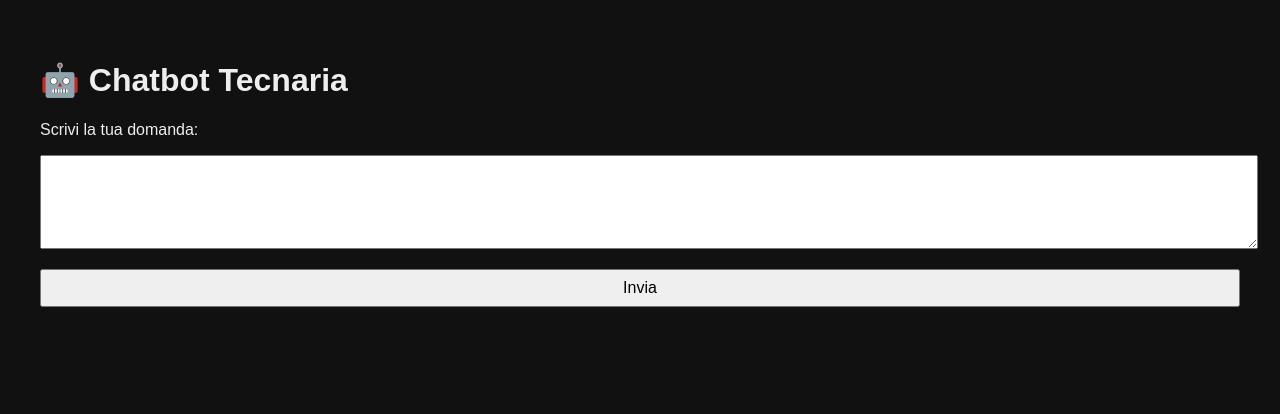
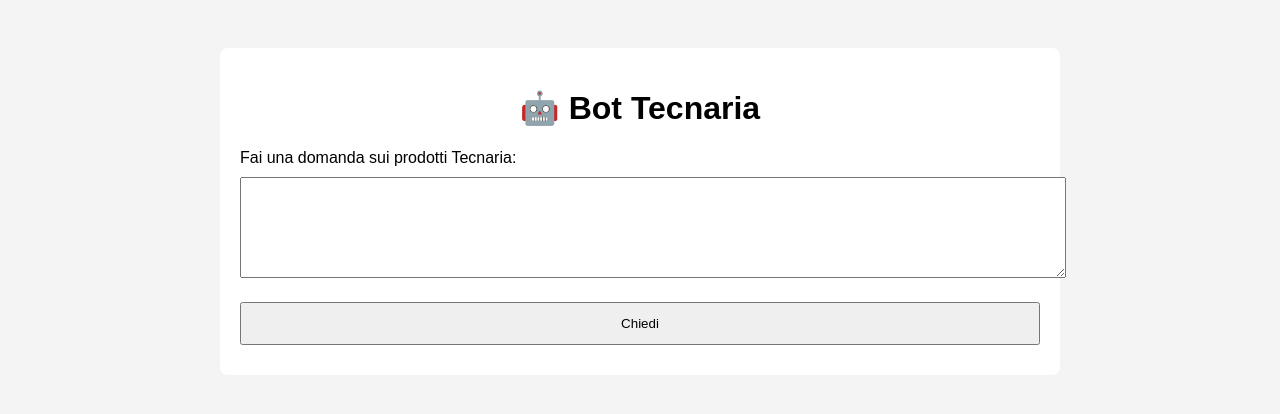
Before and after one commit to ZanRoberto/Tecnaria_V3, a Flask app: template templates/index.html in a window 1280 px wide. Shown: the top 414 px of the page. Run offline with Flask 3, Linux system fonts and the light colour scheme; the template is opened without the code that fills it, so the values that code supplies are empty.

Commit message:
Update index.html

```diff
--- a/templates/index.html
+++ b/templates/index.html
@@ -2,43 +2,26 @@
 <html lang="it">
 <head>
     <meta charset="UTF-8">
-    <title>Chatbot Tecnaria</title>
-    <meta name="viewport" content="width=device-width, initial-scale=1">
+    <title>Bot Tecnaria</title>
     <style>
-        body {
-            background-color: #111;
-            color: #eee;
-            font-family: Arial, sans-serif;
-            padding: 2rem;
-        }
-        input, textarea, button {
-            font-size: 1rem;
-            padding: 0.5rem;
-            width: 100%;
-            margin-top: 1rem;
-        }
-        .risposta {
-            margin-top: 2rem;
-            white-space: pre-wrap;
-            background: #222;
-            padding: 1rem;
-            border-radius: 0.5rem;
-        }
+        body { font-family: Arial, sans-serif; padding: 40px; background-color: #f4f4f4; }
+        textarea, input[type=submit] { width: 100%; padding: 12px; margin: 10px 0; }
+        .box { background: white; padding: 20px; border-radius: 8px; max-width: 800px; margin: auto; }
+        h1 { text-align: center; }
     </style>
 </head>
 <body>
-    <h1>🤖 Chatbot Tecnaria</h1>
-    <form method="POST">
-        <label for="domanda">Scrivi la tua domanda:</label>
-        <textarea id="domanda" name="domanda" rows="4"></textarea>
-        <button type="submit">Invia</button>
-    </form>
-
-    {% if risposta %}
-    <div class="risposta">
-        <strong>Risposta:</strong>
-        <p>{{ risposta }}</p>
+    <div class="box">
+        <h1>🤖 Bot Tecnaria</h1>
+        <form method="post">
+            <label for="domanda">Fai una domanda sui prodotti Tecnaria:</label><br>
+            <textarea name="domanda" rows="5" required></textarea><br>
+            <input type="submit" value="Chiedi">
+        </form>
+        {% if risposta %}
+        <h2>Risposta:</h2>
+        <div style="white-space: pre-wrap;">{{ risposta }}</div>
+        {% endif %}
     </div>
-    {% endif %}
 </body>
 </html>
```
